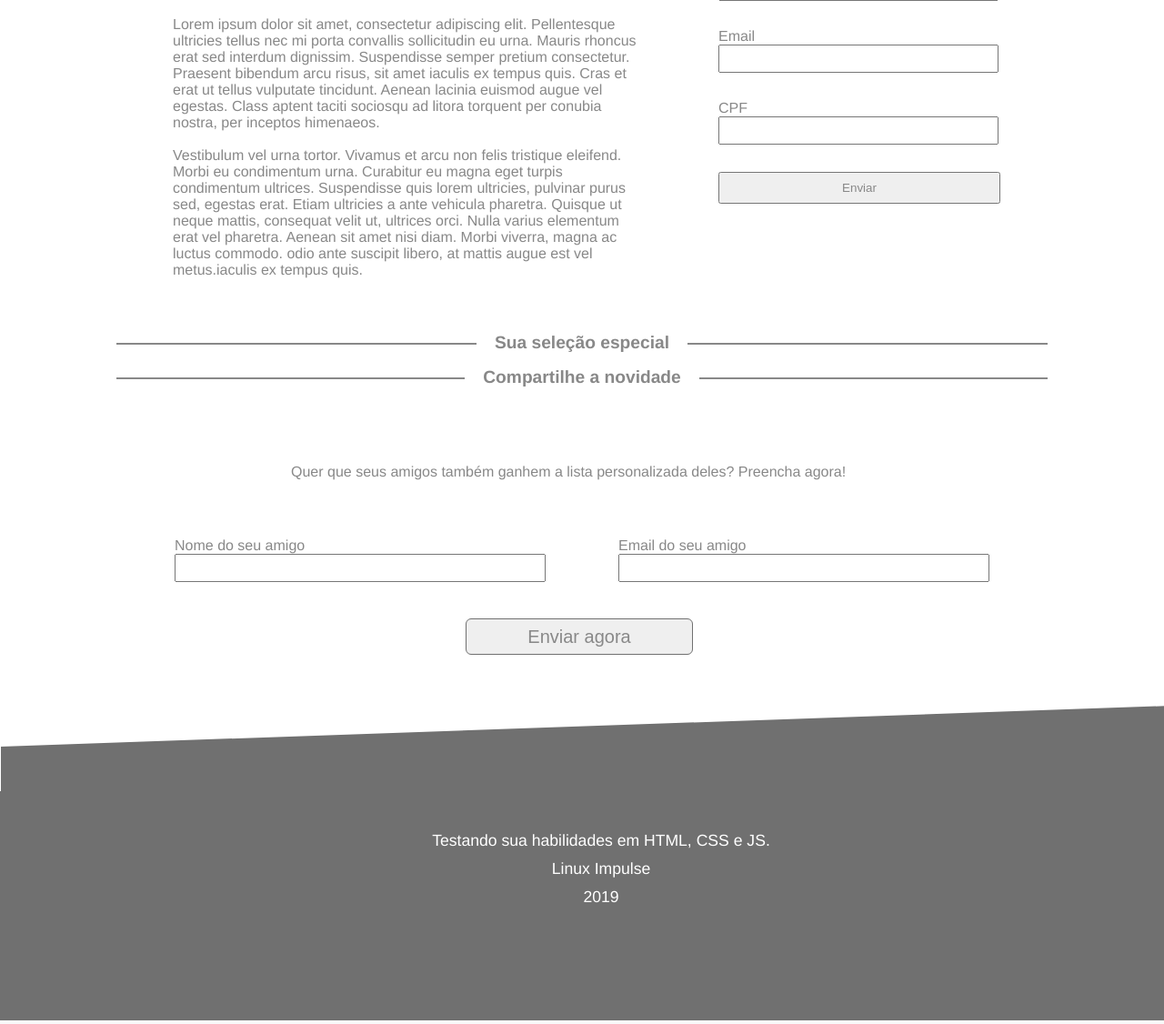
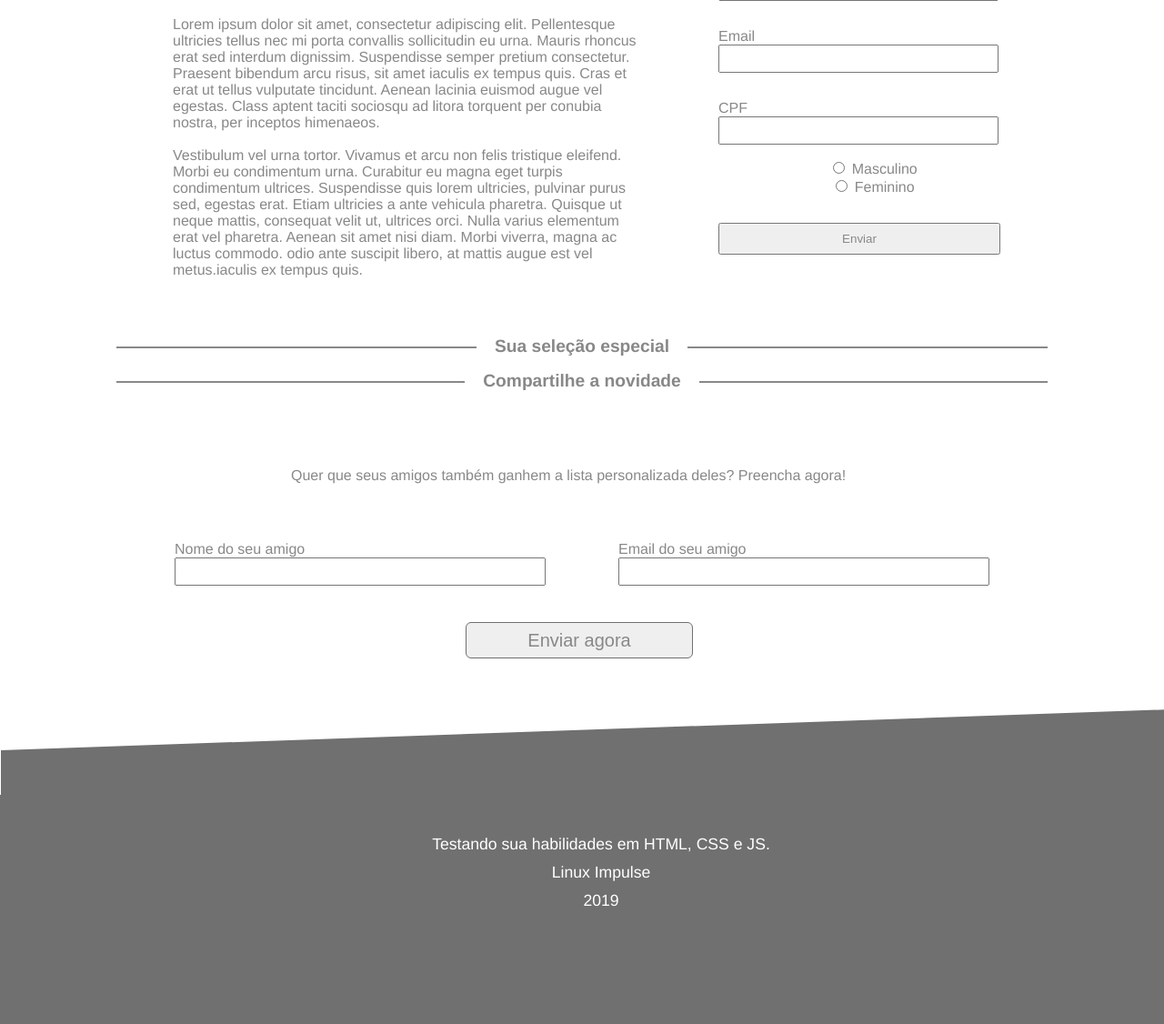
Before and after one commit to UniversidadeDeVassouras/labproginter-2020.2-DaviBernardoSantos-p2, a Python web app: template application/view/templates/index.html in a window 1280 px wide. Shown: the part 504-1630 px from the top of the page at 91% size. Run offline with Jinja, Linux system fonts and the light colour scheme; the template is opened without the code that fills it, so the values that code supplies are empty.

Commit message:
fix: Correção de bugs

```diff
--- a/application/view/templates/index.html
+++ b/application/view/templates/index.html
@@ -4,10 +4,11 @@
     <meta charset="UTF-8" />
     <meta name="viewport" content="width=device-width, initial-scale=1.0" />
     <meta http-equiv="X-UA-Compatible" content="ie=edge" />
-    <link rel="stylesheet" href="./estilos.css" />
+    <link rel="stylesheet" type="text/css" href="{{url_for('static', filename='css/estilos.css')}}"/>
     <title> Linux Impulse</title>
   </head>
   <body>
+      <div class="auto-1">
             <header class="fundo">
                 <article id="texto-inicial">
                     <section class="txt1">
@@ -84,6 +85,18 @@
                                 <label for="fname">CPF</label>
                                 <input type="text" id="fname" name="fname">
                             </form>
+                            <div id="genre">
+                                <ul class="genero">
+                                    <li>
+                                        <input type="radio" class="sexoMasc" name="genre" value="masculino">
+                                        <label for="male">Masculino</label>
+                                    </li>
+                                    <li>
+                                        <input type="radio" class="sexoFem" name="genre" value="feminino">
+                                        <label for="female">Feminino</label>
+                                    </li>
+                                </ul>
+                            </div>
                         <div id="enviar">
                             <button class="button-enviar">Enviar</button>
                         </div>
@@ -95,7 +108,6 @@
                 <h3 class="title-lines"> <span>Sua seleção especial</span></h3>
             </div>
             <section id="produtos">
-
                 <section>
                     <div>
                     </div>
@@ -130,7 +142,8 @@
                             <li> Testando sua habilidades em HTML, CSS e JS. </li>
                             <li> Linux Impulse</li>
                             <li> 2019 </li>
-                </ul>
+                        </u>
                     </section>
+        </div>
     </body>
 </html>
```
Lines whose indentation alone changed are shown as unchanged.
